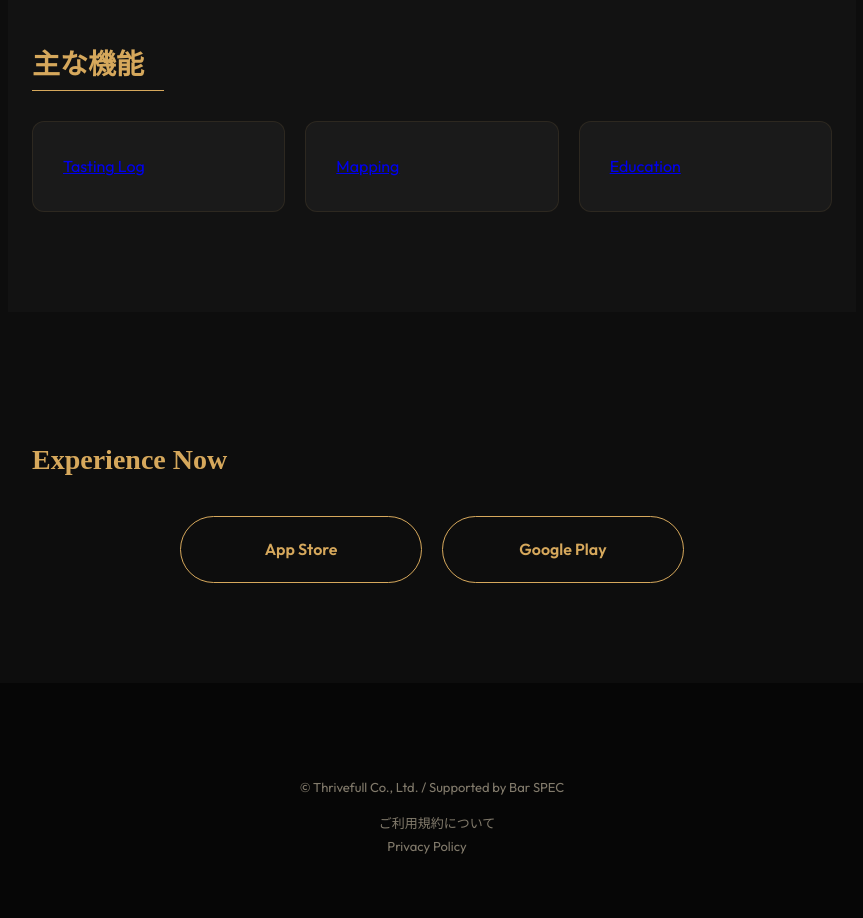
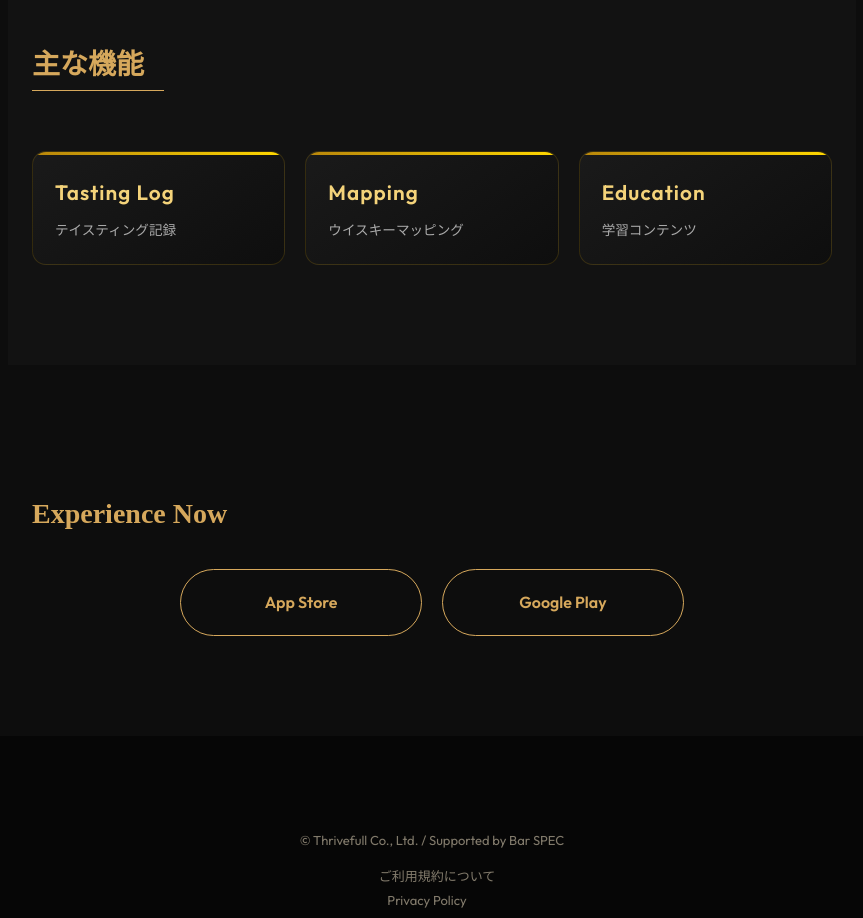
Before and after one commit to barspec884-cmyk/amberpalette-site, a plain HTML site: page index.html in a window 1280 px wide. Shown: the part 1040-1958 px from the top of the page, without its empty margins (208-1071 px from the left). Drawn offline with Linux system fonts and the light colour scheme.

Commit message:
Add files via upload

```diff
--- a/index.html
+++ b/index.html
@@ -9,6 +9,46 @@
 <link href="https://fonts.googleapis.com/css2?family=Noto+Serif+JP:wght@400;700&family=Outfit:wght@300;400;600&display=swap" rel="stylesheet">
 
 <style>
+	.feature-list {
+  display: grid;
+  grid-template-columns: repeat(auto-fit, minmax(220px, 1fr));
+  gap: 20px;
+  margin-top: 30px;
+}
+
+.feature-card {
+  background: linear-gradient(145deg, #1a1a1a, #0e0e0e);
+  border-radius: 14px;
+  padding: 22px;
+  text-decoration: none;
+  display: flex;
+  flex-direction: column;
+  transition: all 0.25s ease;
+  border: 1px solid rgba(255, 191, 0, 0.15);
+  position: relative;
+  overflow: hidden;
+}
+
+.feature-card:hover {
+  transform: translateY(-6px);
+  border-color: #d4a017;
+  box-shadow: 0 8px 22px rgba(212,160,23,0.25);
+}
+
+.feature-title {
+  font-size: 1.3rem;
+  font-weight: 600;
+  color: #f4d37a;
+  letter-spacing: 0.05em;
+}
+
+.feature-sub {
+  font-size: 0.85rem;
+  margin-top: 6px;
+  color: #aaa;
+}
+
+
 :root {
     --primary-gold: #d6a85c;
     --text-gold: #f5e6c8;
@@ -202,6 +242,16 @@ footer a {
     from{opacity:0;transform:translateY(20px);}
     to{opacity:1;transform:translateY(0);}
 }
+	.feature-card::before {
+  content: "";
+  position: absolute;
+  top: 0;
+  left: 0;
+  width: 100%;
+  height: 3px;
+  background: linear-gradient(to right, #b8860b, #ffd700);
+}
+
 </style>
 </head>
 
@@ -222,10 +272,24 @@ footer a {
 <h2>主な機能</h2>
 
 <div class="feature-list">
-<a href="tasting-log.html" class="feature-item">Tasting Log</a>
-<a href="mapping.html" class="feature-item">Mapping</a>
-<a href="coming-soon.html" class="feature-item">Education</a>
+
+  <a href="tasting-log.html" class="feature-card">
+    <span class="feature-title">Tasting Log</span>
+    <span class="feature-sub">テイスティング記録</span>
+  </a>
+
+  <a href="mapping.html" class="feature-card">
+    <span class="feature-title">Mapping</span>
+    <span class="feature-sub">ウイスキーマッピング</span>
+  </a>
+
+  <a href="coming-soon.html" class="feature-card">
+    <span class="feature-title">Education</span>
+    <span class="feature-sub">学習コンテンツ</span>
+  </a>
+
 </div>
+
 </section>
 
 <section>
```
